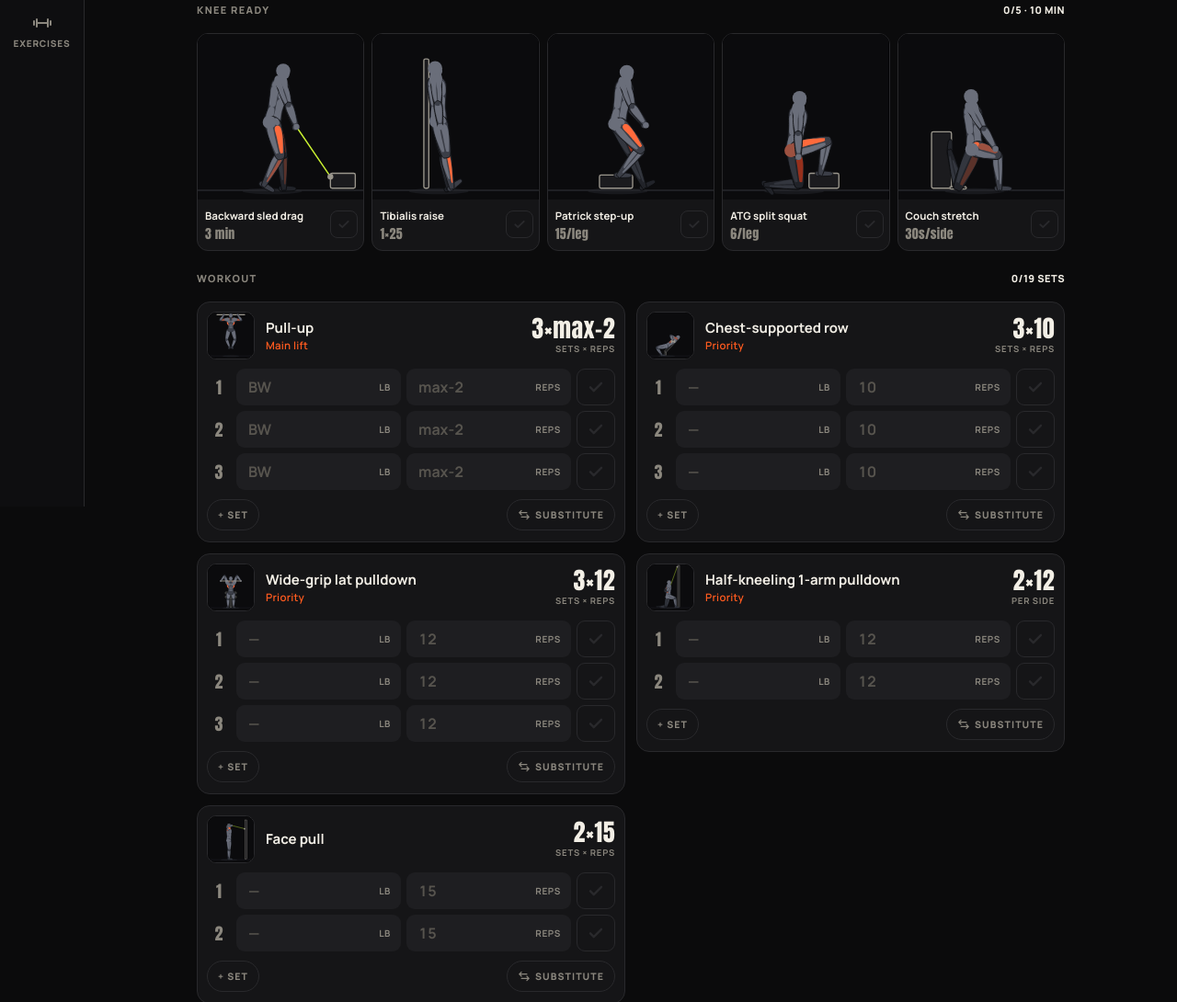
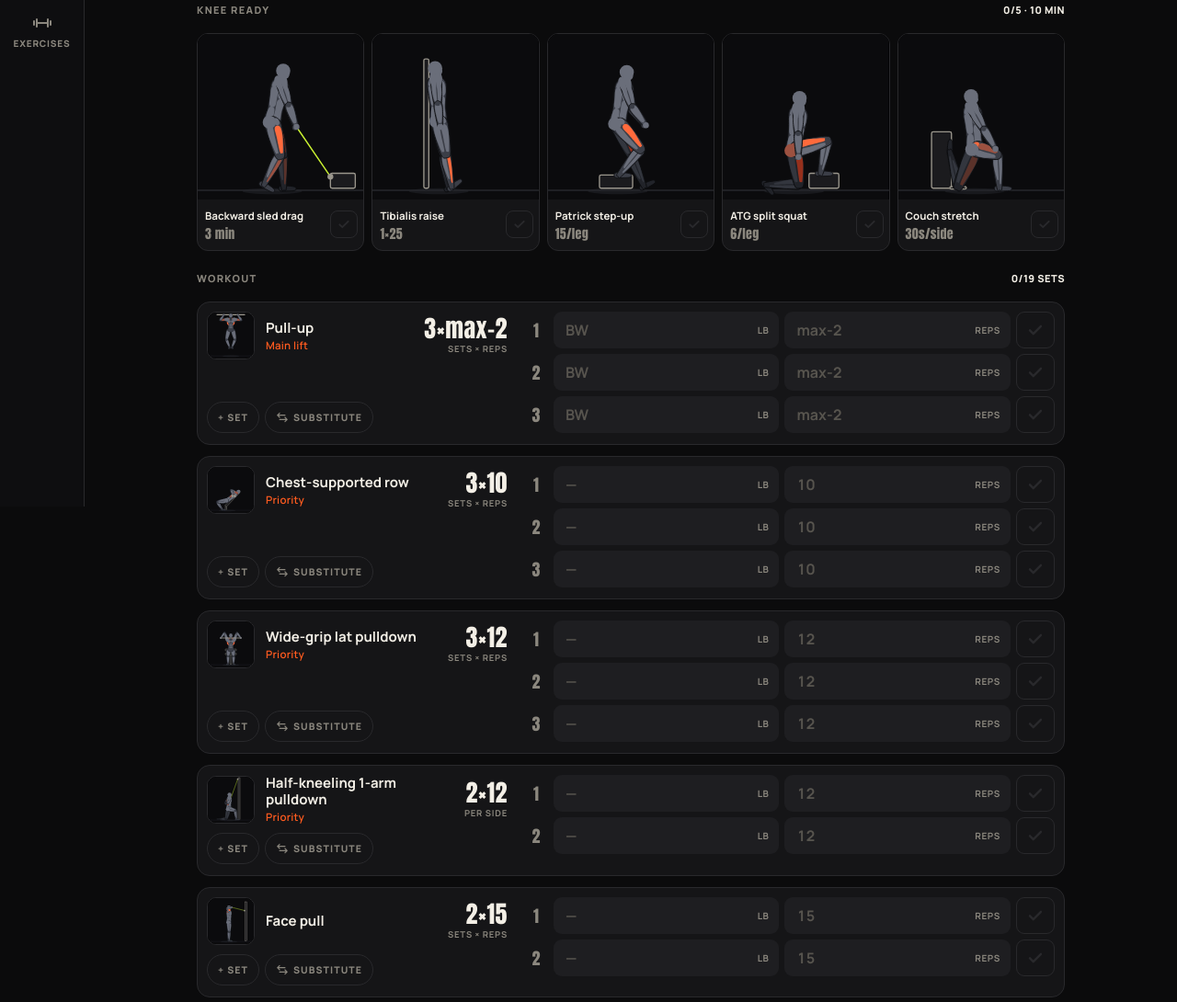
Before and after one commit to iloloizu/hybrid-build, a website built with Vite: page index.html in a window 1280 px wide. Shown: the part 249-1339 px from the top of the page at 92% size. Built offline with nearby package versions, Linux system fonts and the light colour scheme.

Commit message:
Tablet workout layout: full-width exercise rows instead of two-up cards
Two-up cards left empty holes next to full-width supersets. Single
exercises now span the row (name/buttons left, sets right); supersets stay
side by side. Exercise order is unchanged.

Co-Authored-By: Claude Opus 5.5 <noreply@anthropic.com>
Claude-Session: https://claude.ai/code/session_01HCo9xg2Dz1PNK3W5PEWkUx

```diff
--- a/src/styles.css
+++ b/src/styles.css
@@ -165,7 +165,13 @@ h1, h2, h3, h4 { margin: 0; font-weight: 400; font-family: var(--display); lette
   .wrap { max-width: 1000px; padding: 0 28px calc(var(--tabh) + 36px + env(safe-area-inset-bottom)); gap: 18px; }
   .hero h2 { font-size: clamp(56px, 7vw, 76px); }
   .warm { display: grid; grid-template-columns: repeat(5, minmax(0, 1fr)); overflow: visible; }
-  .list { grid-template-columns: repeat(2, minmax(0, 1fr)); align-items: start; gap: 12px; }
+  .list { grid-template-columns: minmax(0, 1fr); gap: 12px; }
+  /* single exercise: name + buttons left, sets right (full width, no holes, order kept) */
+  .list > .ex { grid-template-columns: minmax(230px, .85fr) minmax(0, 1.5fr); grid-template-rows: auto 1fr; column-gap: 18px; align-items: start; }
+  .list > .ex > .exhead { grid-column: 1; grid-row: 1; }
+  .list > .ex > .sets { grid-column: 2; grid-row: 1 / span 2; }
+  .list > .ex > .exfoot { grid-column: 1; grid-row: 2; align-self: end; }
+  .list > .ex > .exfoot button[data-subopen] { margin-left: 0; }
   .ss { grid-column: 1 / -1; display: grid; grid-template-columns: repeat(2, minmax(0, 1fr)); background: var(--card); }
   .ss-tag { grid-column: 1 / -1; }
   .ss .ex + .ex { border-top: 0; border-left: 1px solid var(--line); }
```
